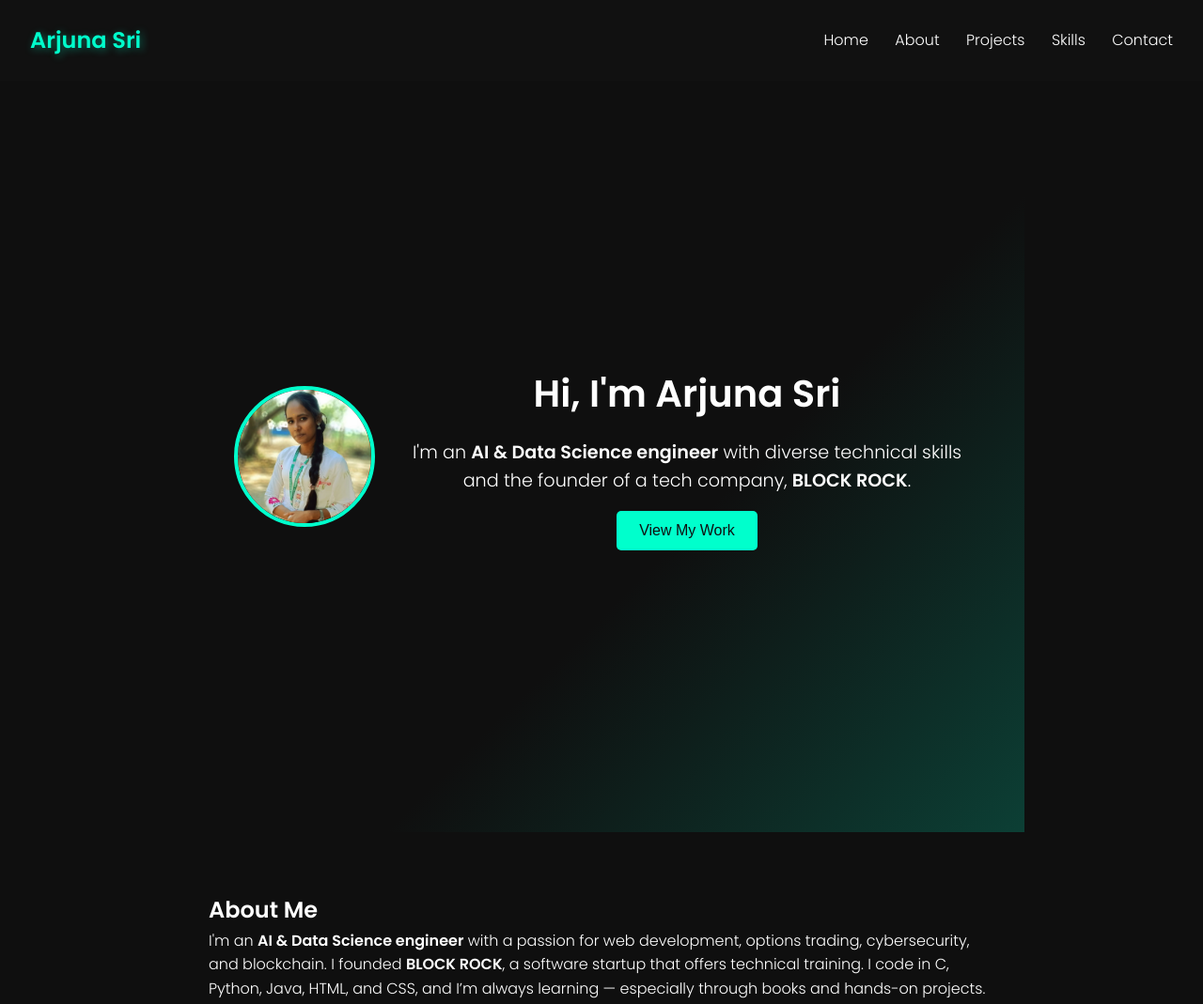
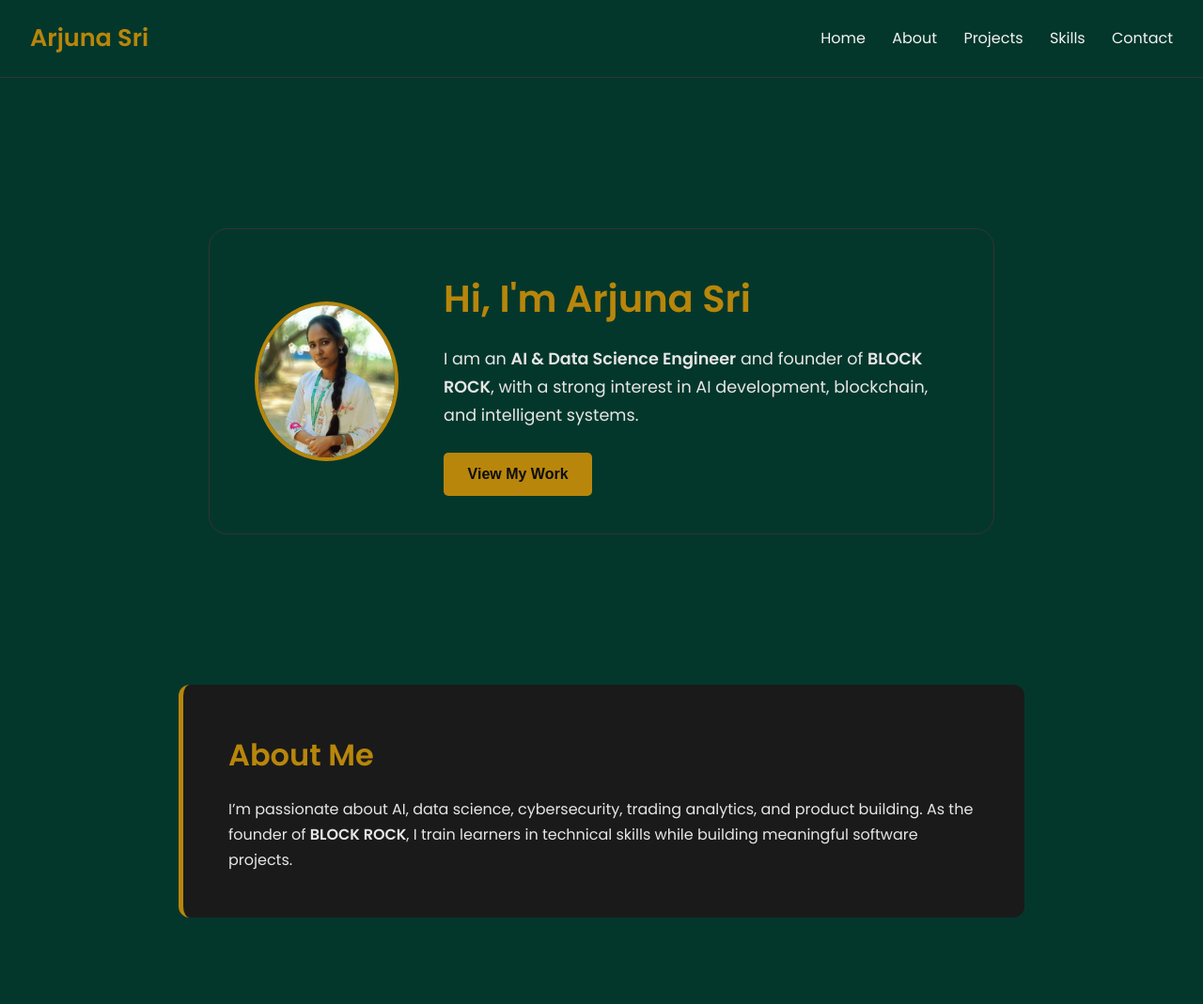
Before and after one commit to Arjuna-sri/portfolio, a plain HTML site: page index.html in a window 1280 px wide. Shown: the top 1069 px of the page at 94% size. Drawn offline with Linux system fonts and the light colour scheme.

Commit message:
Update index.html

```diff
--- a/index.html
+++ b/index.html
@@ -4,8 +4,11 @@
 <meta charset="UTF-8" />
 <meta name="viewport" content="width=device-width, initial-scale=1.0" />
 <title>Arjuna Sri | Portfolio</title>
-  <link href="https://fonts.googleapis.com/css2?family=Poppins:wght@300;600&display=swap" rel="stylesheet" />
+
+<link href="https://fonts.googleapis.com/css2?family=Poppins:wght@300;400;600&display=swap" rel="stylesheet" />
+
 <style>
+/* RESET */
 * {
     margin: 0;
     padding: 0;
@@ -13,105 +16,144 @@
 }
 
 body {
-      font-family: 'Poppins', sans-serif;
-      background: #0f0f0f;
-      color: #ffffff;
-      line-height: 1.6;
+    font-family: "Poppins", sans-serif;
+    background: #04372b; /* jet black */
+    color: #F2F2F2;
+    line-height: 1.7;
 }
 
+/* HEADER */
 header {
-      background: #111;
-      padding: 1.5rem 2rem;
+    background: #04372b;
+    border-bottom: 1px solid #333;
+    padding: 1.2rem 2rem;
     display: flex;
     justify-content: space-between;
     align-items: center;
+    position: sticky;
+    top: 0;
+    z-index: 10;
 }
 
 header h1 {
-      font-size: 1.5rem;
-      color: #00ffcc;
-      text-shadow: 2px 2px 8px rgba(0, 255, 204, 0.4);
+    font-size: 1.6rem;
+    font-weight: 600;
+    color: #B8860B; /* coral */
 }
 
+/* NAV */
 nav a {
     margin-left: 1.5rem;
-      color: #fff;
     text-decoration: none;
-      font-weight: 300;
-      transition: color 0.3s ease;
+    color: #F2F2F2;
+    font-weight: 400;
+    transition: 0.3s;
 }
 
 nav a:hover {
-      color: #00ffcc;
+    color: #B8860B; /* coral */
 }
 
+/* HERO SECTION */
 .hero {
+    padding: 6rem 2rem;
     display: flex;
     justify-content: center;
     align-items: center;
-      height: 100vh;
-      background: linear-gradient(135deg, #0f0f0f 60%, #00ffcc33);
-      padding: 2rem;
-      text-align: center;
 }
 
 .hero .content {
     display: flex;
-      justify-content: center;
+    flex-direction: row;
     align-items: center;
-      flex-direction: row;
-      gap: 2rem;
+    gap: 3rem;
+    max-width: 1000px;
+    padding: 2.5rem 3rem;
+    border-radius: 20px;
+    background: #04372b;
+    border: 1px solid #333;
+    transition: 0.3s ease;
 }
 
-    .hero .content .profile-pic {
-      width: 150px;
-      height: 150px;
+/* PROFILE PIC */
+.profile-pic {
+    width: 170px;
+    height: 170px;
     border-radius: 50%;
     object-fit: cover;
-      border: 4px solid #00ffcc;
+    border: 4px solid #B8860B; /* coral */
+}
+
+/* TEXT ANIMATION */
+@keyframes slideFade {
+    0% { opacity: 0; transform: translateY(25px); }
+    100% { opacity: 1; transform: translateY(0); }
 }
 
 .hero h2 {
     font-size: 2.5rem;
+    color: #B8860B; /* coral title */
     font-weight: 600;
+    animation: slideFade 1.2s ease forwards;
 }
 
 .hero p {
-      font-size: 1.2rem;
+    margin-top: 0.6rem;
     max-width: 600px;
-      margin: 1rem 0;
+    font-size: 1.1rem;
+    color: #E6E6E6;
+    animation: slideFade 1.6s ease forwards;
 }
 
+/* BUTTON */
 .hero button {
-      background: #00ffcc;
-      color: #0f0f0f;
+    margin-top: 1.5rem;
+    background: #B8860B;
+    color: #0D0D0D;
     border: none;
-      padding: 0.75rem 1.5rem;
+    padding: 0.9rem 1.6rem;
+    border-radius: 5px;
+    cursor: pointer;
     font-size: 1rem;
-      cursor: pointer;
-      border-radius: 5px;
-      transition: background 0.3s ease;
+    font-weight: 600;
+    transition: 0.3s;
+    animation: slideFade 2s ease forwards;
 }
 
 .hero button:hover {
-      background: #00ddb0;
+    background: #B8860B; /* deeper coral */
 }
 
+/* SECTION */
 section {
-      padding: 4rem 2rem;
     max-width: 900px;
-      margin: auto;
+    margin: 4rem auto;
+    padding: 0 2rem;
 }
 
+section h2 {
+    font-size: 2rem;
+    color: #B8860B; /* coral */
+    margin-bottom: 1rem;
+}
+
+#about {
+    background: #1A1A1A;
+    padding: 3rem;
+    border-radius: 12px;
+    border-left: 5px solid #B8860B; /* coral accent */
+    color: #E6E6E6;
+}
+
+/* FOOTER */
 footer {
-      background: #111;
     text-align: center;
     padding: 2rem;
-      font-size: 0.9rem;
-      color: #777;
+    color: #999;
 }
 </style>
 </head>
+
 <body>
 
 <header>
@@ -127,23 +169,19 @@
 
 <section class="hero">
   <div class="content">
-      <!-- Profile Picture to the side of name -->
     <img src="arjuna.jpg" alt="Arjuna Sri" class="profile-pic" />
     <div>
       <h2>Hi, I'm Arjuna Sri</h2>
-        <p>I'm an <b>AI & Data Science engineer</b> with diverse technical skills and the founder of a tech company, <b>BLOCK ROCK</b>.</p>
-        <button onclick="document.getElementById('projects').scrollIntoView({behavior: 'smooth'})">View My Work</button>
+      <p>I am an <b>AI & Data Science Engineer</b> and founder of <b>BLOCK ROCK</b>, with a strong interest in AI development, blockchain, and intelligent systems.</p>
+      <button onclick="document.getElementById('about').scrollIntoView({behavior: 'smooth'})">View My Work</button>
     </div>
   </div>
 </section>
 
 <section id="about">
   <h2>About Me</h2>
-    <p>I'm an <b>AI & Data Science engineer</b> with a passion for web development, options trading, cybersecurity, and blockchain. I founded <b>BLOCK ROCK</b>, a software startup that offers technical training. I code in C, Python, Java, HTML, and CSS, and I’m always learning — especially through books and hands-on projects.</p>
+  <p>I’m passionate about AI, data science, cybersecurity, trading analytics, and product building. As the founder of <b>BLOCK ROCK</b>, I train learners in technical skills while building meaningful software projects.</p>
 </section>
-
-
-
 
 <footer>
   <p>&copy; 2025 Arjuna Sri. All rights reserved.</p>
```
Lines whose indentation alone changed are shown as unchanged.
